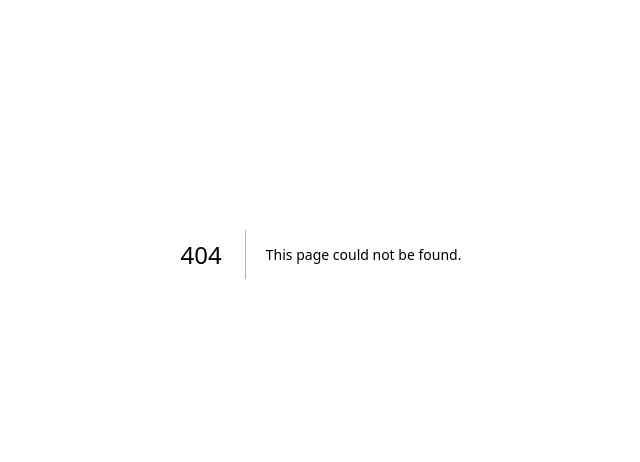
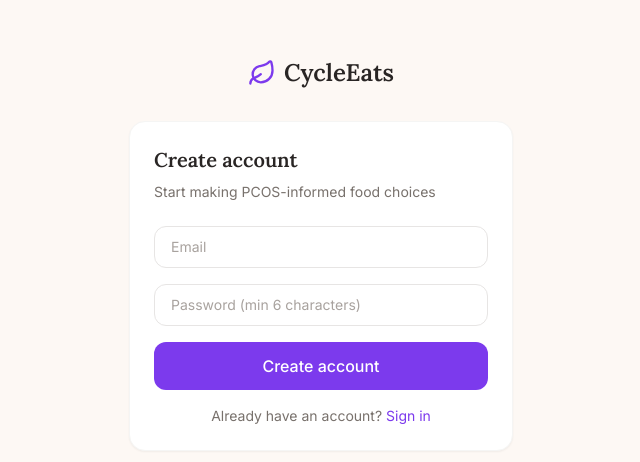
Before and after one commit to euphoriadesigner1-art/cycleeats, a Next.js app: page /signup in a window 1280 px wide. Before the commit this address had no page. Shown: the part 146-608 px from the top of the page, without its empty margins (319-959 px from the left). Built offline with nearby package versions, Linux system fonts and the light colour scheme.

Commit message:
feat: add login and signup auth pages

```diff
--- /dev/null
+++ b/app/(auth)/login/page.tsx
@@ -0,0 +1,58 @@
+"use client";
+import { useState } from "react";
+import { useRouter } from "next/navigation";
+import Link from "next/link";
+import { Leaf } from "lucide-react";
+import { createClient } from "@/lib/supabase/client";
+import { Button } from "@/components/ui/Button";
+import { Input } from "@/components/ui/Input";
+import { Card } from "@/components/ui/Card";
+
+export default function LoginPage() {
+  const router = useRouter();
+  const [email, setEmail] = useState("");
+  const [password, setPassword] = useState("");
+  const [error, setError] = useState("");
+  const [loading, setLoading] = useState(false);
+
+  async function handleSubmit(e: React.FormEvent) {
+    e.preventDefault();
+    setLoading(true);
+    setError("");
+    const supabase = createClient();
+    const { error } = await supabase.auth.signInWithPassword({ email, password });
+    if (error) {
+      setError(error.message);
+      setLoading(false);
+    } else {
+      router.push("/dashboard");
+      router.refresh();
+    }
+  }
+
+  return (
+    <div className="min-h-screen bg-background flex items-center justify-center px-4">
+      <div className="w-full max-w-sm">
+        <div className="flex items-center gap-2 justify-center mb-8">
+          <Leaf className="text-primary" size={28} />
+          <span className="font-heading text-2xl font-semibold text-stone-800">CycleEats</span>
+        </div>
+        <Card>
+          <h1 className="font-heading text-xl font-semibold text-stone-800 mb-6">Welcome back</h1>
+          <form onSubmit={handleSubmit} className="flex flex-col gap-4">
+            <Input type="email" placeholder="Email" value={email} onChange={(e) => setEmail(e.target.value)} required />
+            <Input type="password" placeholder="Password" value={password} onChange={(e) => setPassword(e.target.value)} required />
+            {error && <p className="text-sm text-red-600">{error}</p>}
+            <Button type="submit" disabled={loading} size="lg" className="w-full">
+              {loading ? "Signing in…" : "Sign in"}
+            </Button>
+          </form>
+          <p className="mt-4 text-sm text-stone-500 text-center">
+            No account?{" "}
+            <Link href="/signup" className="text-primary hover:underline">Sign up</Link>
+          </p>
+        </Card>
+      </div>
+    </div>
+  );
+}
--- /dev/null
+++ b/app/(auth)/signup/page.tsx
@@ -0,0 +1,59 @@
+"use client";
+import { useState } from "react";
+import { useRouter } from "next/navigation";
+import Link from "next/link";
+import { Leaf } from "lucide-react";
+import { createClient } from "@/lib/supabase/client";
+import { Button } from "@/components/ui/Button";
+import { Input } from "@/components/ui/Input";
+import { Card } from "@/components/ui/Card";
+
+export default function SignupPage() {
+  const router = useRouter();
+  const [email, setEmail] = useState("");
+  const [password, setPassword] = useState("");
+  const [error, setError] = useState("");
+  const [loading, setLoading] = useState(false);
+
+  async function handleSubmit(e: React.FormEvent) {
+    e.preventDefault();
+    setLoading(true);
+    setError("");
+    const supabase = createClient();
+    const { error } = await supabase.auth.signUp({ email, password });
+    if (error) {
+      setError(error.message);
+      setLoading(false);
+    } else {
+      router.push("/profile");
+      router.refresh();
+    }
+  }
+
+  return (
+    <div className="min-h-screen bg-background flex items-center justify-center px-4">
+      <div className="w-full max-w-sm">
+        <div className="flex items-center gap-2 justify-center mb-8">
+          <Leaf className="text-primary" size={28} />
+          <span className="font-heading text-2xl font-semibold text-stone-800">CycleEats</span>
+        </div>
+        <Card>
+          <h1 className="font-heading text-xl font-semibold text-stone-800 mb-2">Create account</h1>
+          <p className="text-sm text-stone-500 mb-6">Start making PCOS-informed food choices</p>
+          <form onSubmit={handleSubmit} className="flex flex-col gap-4">
+            <Input type="email" placeholder="Email" value={email} onChange={(e) => setEmail(e.target.value)} required />
+            <Input type="password" placeholder="Password (min 6 characters)" value={password} onChange={(e) => setPassword(e.target.value)} minLength={6} required />
+            {error && <p className="text-sm text-red-600">{error}</p>}
+            <Button type="submit" disabled={loading} size="lg" className="w-full">
+              {loading ? "Creating account…" : "Create account"}
+            </Button>
+          </form>
+          <p className="mt-4 text-sm text-stone-500 text-center">
+            Already have an account?{" "}
+            <Link href="/login" className="text-primary hover:underline">Sign in</Link>
+          </p>
+        </Card>
+      </div>
+    </div>
+  );
+}
```
